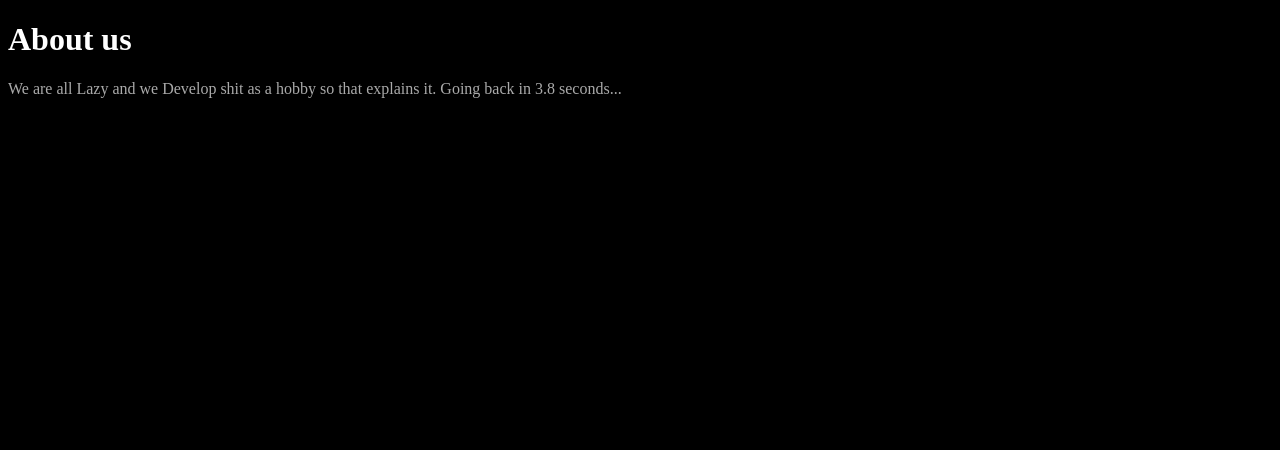
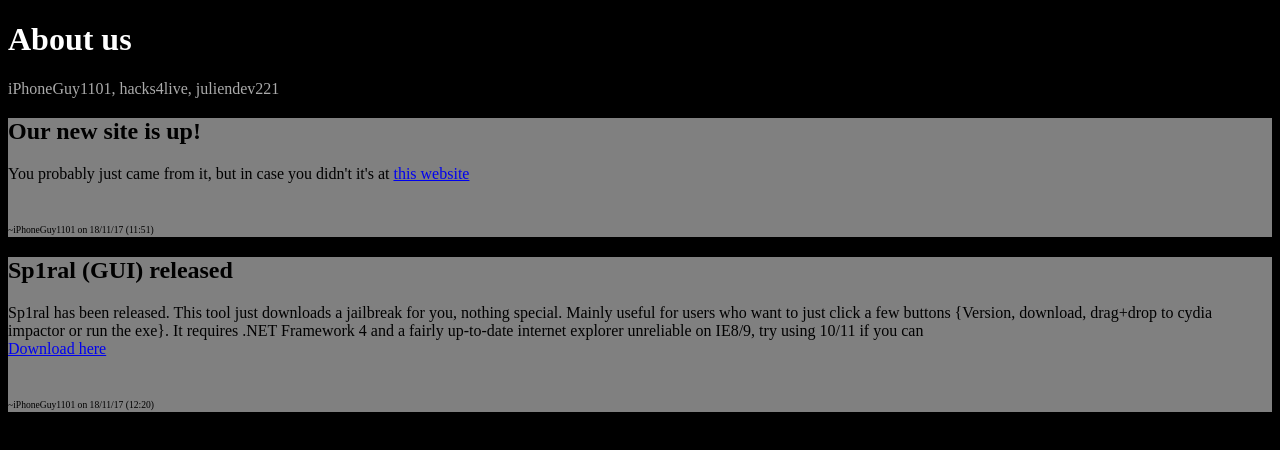
Before and after one commit to LazyDevTeam/lazydevteam.github.io, a plain HTML site: page AboutUs.html in a window 1280 px wide. Drawn offline with Linux system fonts and the light colour scheme.

Commit message:
Update AboutUs.html

```diff
--- a/AboutUs.html
+++ b/AboutUs.html
@@ -5,16 +5,35 @@
 	</head>
 	<body style='background: black; color: #AAA'>
 		<h1 style='color: white'>About us</h1>
-		We are all Lazy and we Develop shit as a hobby so that explains it. Going back in <a id='secs'>8.7</a> seconds...
+		iPhoneGuy1101, hacks4live, juliendev221
 	</body>
 	<script>
-		var a = document.getElementById('secs');
-		var b = new Date().getTime()+8765;
-		var c = function(){
-			a.innerHTML = Math.floor((b - new Date().getTime())/100)/10;
-			setTimeout(c, 75);
-			if(0.2>=Math.floor((b - new Date().getTime())/100)/10) location.href = 'index.html';
+		var posts = {
+			"iPhoneGuy1101 on 18/11/17 (11:51)": {
+				"Our new site is up!": "You probably just came from it, but in case you didn't it's at [https://lazydevteam.github.io](this website)"
+			},
+			"iPhoneGuy1101 on 18/11/17 (12:20)": {
+				"Sp1ral (GUI) released": "Sp1ral has been released. This tool just downloads a jailbreak for you, nothing special. Mainly useful for users who want to just click a few buttons {Version, download, drag+drop to cydia impactor or run the exe}. It requires .NET Framework 4 and a fairly up-to-date internet explorer (unreliable on IE8/9, try using 10/11 if you can)<br/>[https://lazydevteam.github.io/Sp1ral-GUI.exe](Download here)"
+			}
 		};
-		c();
+		for(var i in posts) {
+			var p = document.createElement('div');
+			var h = document.createElement('h2');
+			for(var j in posts[i]){
+				h.innerText = j
+				p.appendChild(h);
+				var c = document.createElement('a')
+				c.innerHTML = posts[i][j]
+					.replace(/\[/g, "<a href=\"")
+					.replace(/\]/g, "\">")
+					.replace(/\(/g, "")
+					.replace(/\)/g, "</a>") +
+					"<br/><br/><br/><a style='font-size: 60%'>~"+i+"</a>";
+				p.appendChild(c);
+				p.style.background = 'grey';
+				p.style.color = 'black';
+			}
+			document.body.appendChild(p);
+		}
 	</script>
 </html>
```
